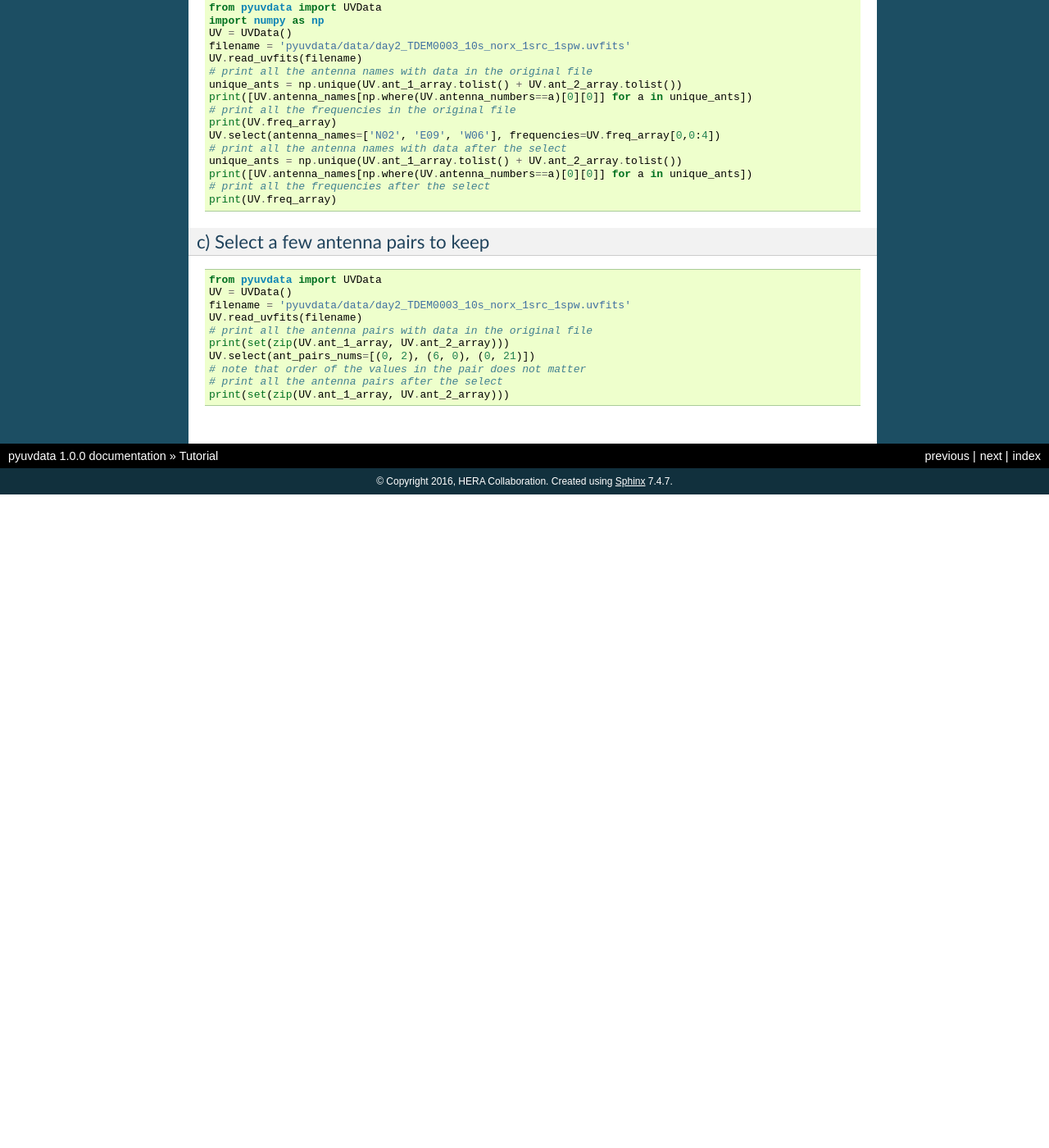
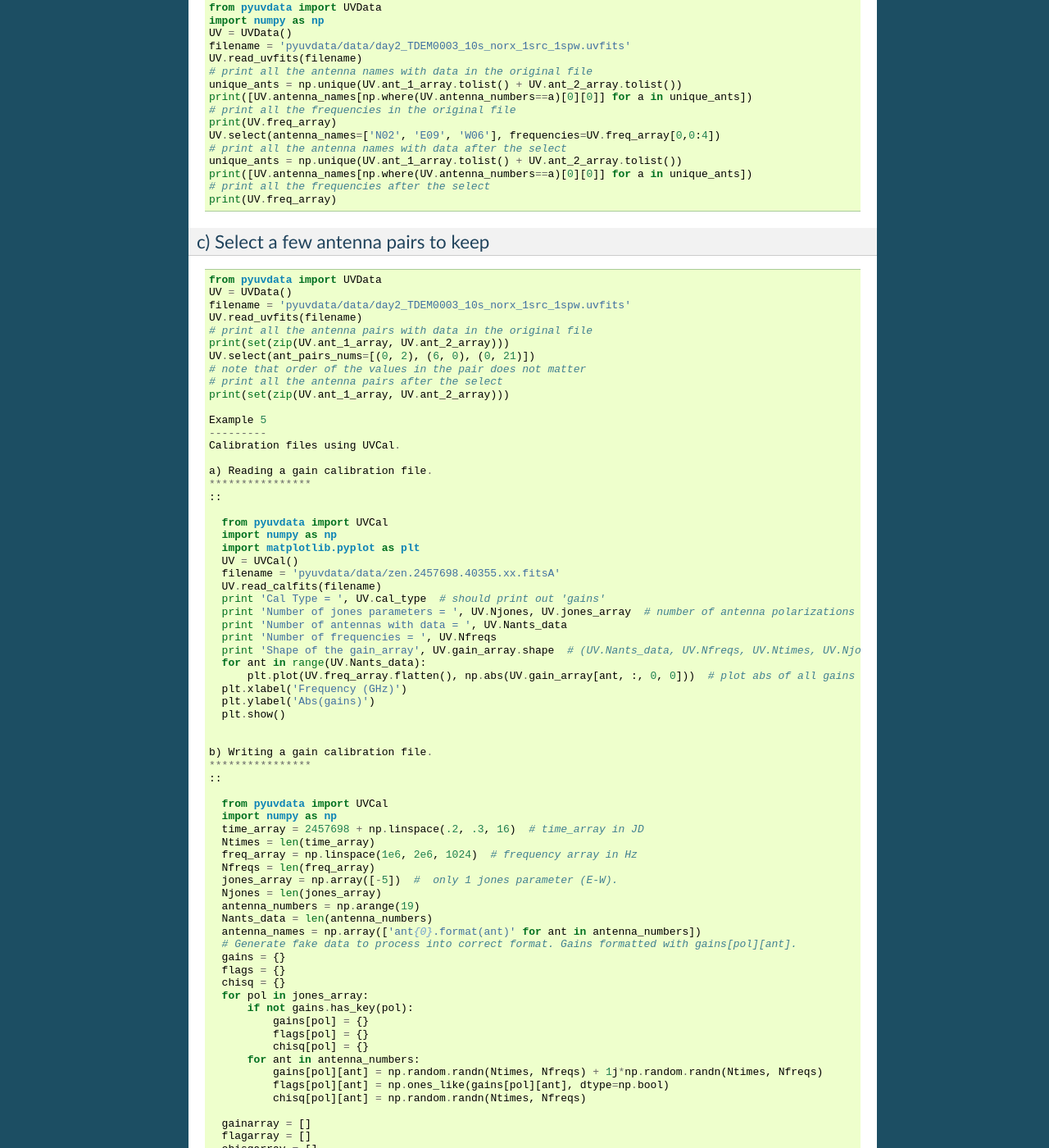
Before and after one commit to RadioAstronomySoftwareGroup/pyuvdata, a Sphinx documentation site: the page built from docs/tutorial.rst, in a window 1280 px wide and 1400 px high, scrolled down 2027 px. Shown: the whole window at 82% size. Built offline with Sphinx 7.4.7, drawn with Linux system fonts in a browser that asks for light colours; before the commit the page ends 2630 px from its top, so only the background shows below that; some of the changed text lies outside the part shown.

Commit message:
Add example 5 on reading and writing calibration files using UVCal to tutorials.

```diff
--- a/docs/tutorial.rst
+++ b/docs/tutorial.rst
@@ -141,3 +141,104 @@
   # note that order of the values in the pair does not matter
   # print all the antenna pairs after the select
   print(set(zip(UV.ant_1_array, UV.ant_2_array)))
+
+  Example 5
+  ---------
+  Calibration files using UVCal.
+
+  a) Reading a gain calibration file.
+  ****************
+  ::
+
+    from pyuvdata import UVCal
+    import numpy as np
+    import matplotlib.pyplot as plt
+    UV = UVCal()
+    filename = 'pyuvdata/data/zen.2457698.40355.xx.fitsA'
+    UV.read_calfits(filename)
+    print 'Cal Type = ', UV.cal_type  # should print out 'gains'
+    print 'Number of jones parameters = ', UV.Njones, UV.jones_array  # number of antenna polarizations and polarization type.
+    print 'Number of antennas with data = ', UV.Nants_data
+    print 'Number of frequencies = ', UV.Nfreqs
+    print 'Shape of the gain_array', UV.gain_array.shape  # (UV.Nants_data, UV.Nfreqs, UV.Ntimes, UV.Njones)
+    for ant in range(UV.Nants_data):
+        plt.plot(UV.freq_array.flatten(), np.abs(UV.gain_array[ant, :, 0, 0]))  # plot abs of all gains for first time and first jones polarization.
+    plt.xlabel('Frequency (GHz)')
+    plt.ylabel('Abs(gains)')
+    plt.show()
+
+
+  b) Writing a gain calibration file.
+  ****************
+  ::
+
+    from pyuvdata import UVCal
+    import numpy as np
+    time_array = 2457698 + np.linspace(.2, .3, 16)  # time_array in JD
+    Ntimes = len(time_array)
+    freq_array = np.linspace(1e6, 2e6, 1024)  # frequency array in Hz
+    Nfreqs = len(freq_array)
+    jones_array = np.array([-5])  #  only 1 jones parameter (E-W).
+    Njones = len(jones_array)
+    antenna_numbers = np.arange(19)
+    Nants_data = len(antenna_numbers)
+    antenna_names = np.array(['ant{0}.format(ant)' for ant in antenna_numbers])
+    # Generate fake data to process into correct format. Gains formatted with gains[pol][ant].
+    gains = {}
+    flags = {}
+    chisq = {}
+    for pol in jones_array:
+        if not gains.has_key(pol):
+            gains[pol] = {}
+            flags[pol] = {}
+            chisq[pol] = {}
+        for ant in antenna_numbers:
+            gains[pol][ant] = np.random.randn(Ntimes, Nfreqs) + 1j*np.random.randn(Ntimes, Nfreqs)
+            flags[pol][ant] = np.ones_like(gains[pol][ant], dtype=np.bool)
+            chisq[pol][ant] = np.random.randn(Ntimes, Nfreqs)
+
+    gainarray = []
+    flagarray = []
+    chisqarray = []
+    for pol in jones_array:
+        dd = []
+        fl = []
+        ch = []
+        for ant in antenna_numbers:
+            dd.append(gains[pol][ant])
+            fl.append(flags[pol][ant])
+            ch.append(chisq[pol][ant])
+        gainarray.append(dd)
+        flagarray.append(fl)
+        chisqarray.append(ch)
+
+    gainarray = np.array(gainarray).swapaxes(0,3).swapaxes(0,1) # get it into format so shape is correct.
+    flagarray = np.array(flagarray).swapaxes(0,3).swapaxes(0,1)
+    chisqarray = np.array(chisqarray).swapaxes(0,3).swapaxes(0,1)
+
+    UV = UVCal()
+    UV.set_gain()
+    UV.Nfreqs = Nfreqs
+    UV.Njones = Njones
+    UV.Ntimes = Ntimes
+    UV.history = 'This is an example file generated from tutorial 5b of pyuvdata.'
+    UV.Nspws = 1
+    UV.freq_array = freq_array.reshape(UV.Nspws, -1)
+    UV.freq_range = [freq_array[0], freq_array[-1]]  # valid frequencies for solutions.
+    UV.channel_width = np.diff(freq_array)[0]
+    UV.jones_array = jones_array
+    UV.time_array = time_array
+    UV.integration_time = np.diff(freq_array)[0]
+    UV.gain_convention = 'divide'  # Use this operation to apply gain solution.
+    UV.x_orientation = 'east'  # orientation of 1st jones parameter.
+    UV.time_range = [time_array[0], time_array[-1]]
+    UV.telescope_name = 'Fake Telescope'
+    UV.Nants_data = Nants_data
+    UV.Nants_telescope = Nants_data  # have solutions for all antennas in array.
+    UV.antenna_names = antenna_names
+    UV.antenna_numbers = antenna_numbers
+    UV.flag_array = flagarray
+    UV.gain_array = gainarray
+    UV.quality_array = chisqarray
+
+    UV.write_calfits('tutorial5b.fits')
```
